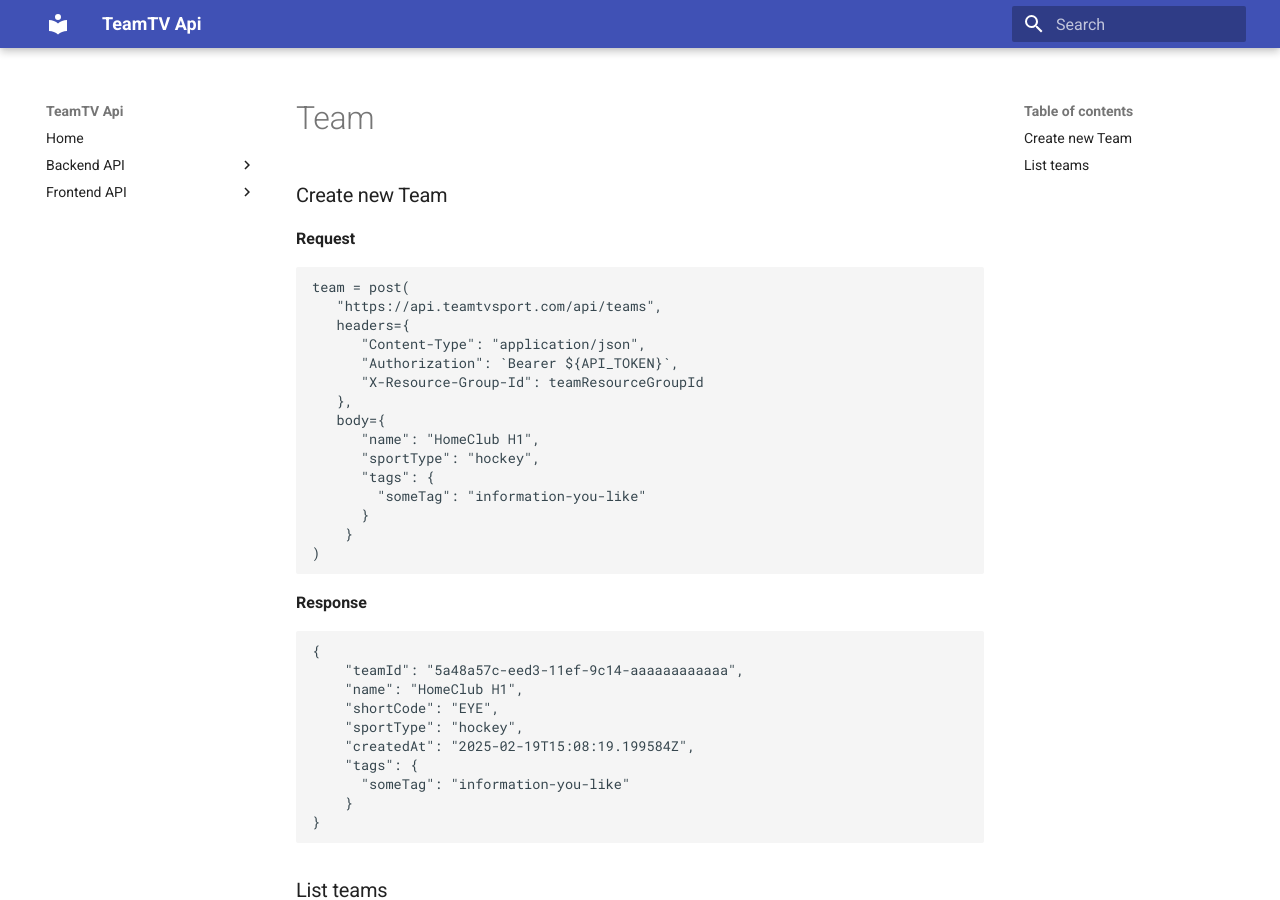
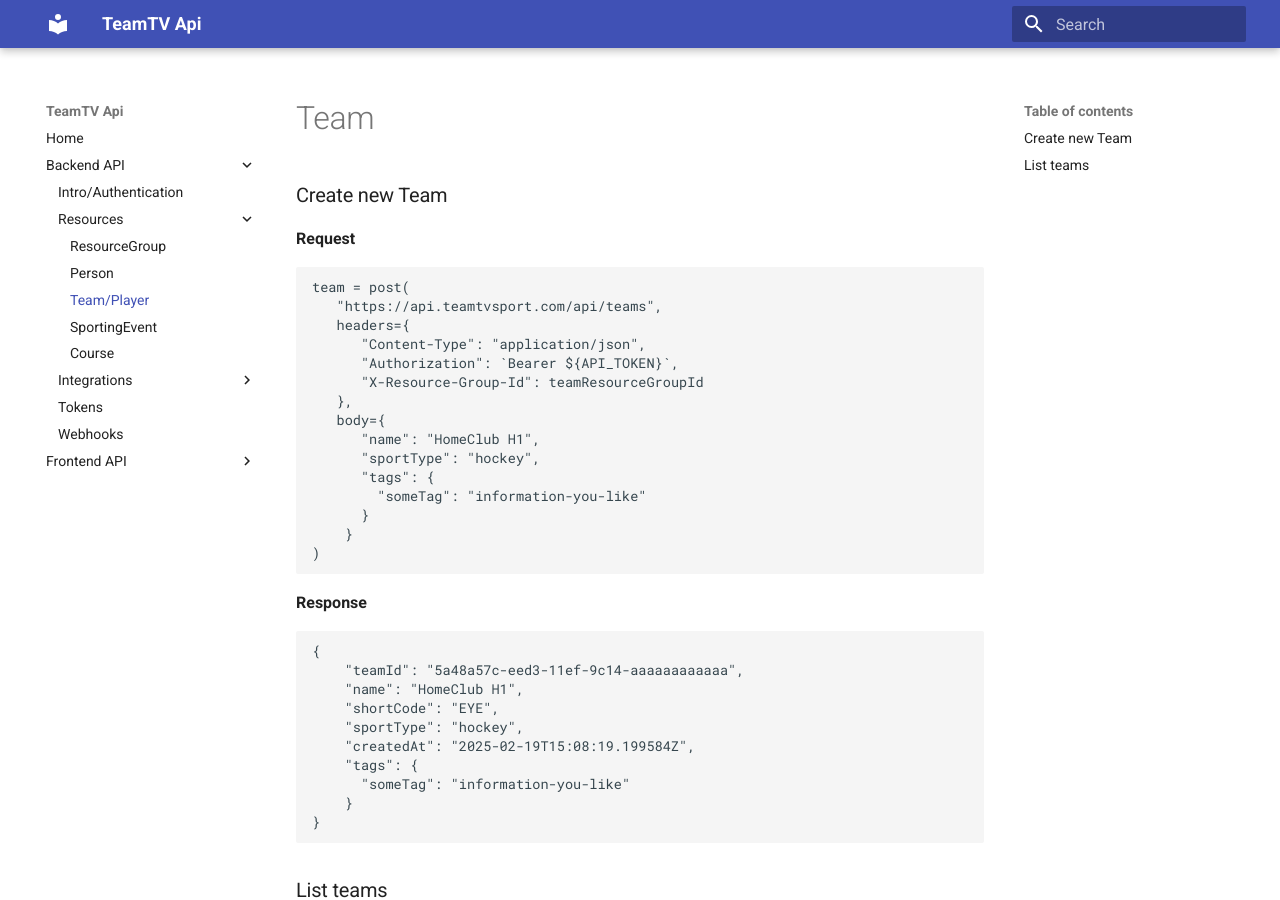
Before and after one commit to teamtv/teamtv-api-documentation, an MkDocs documentation site: the page built from docs/backend_api/team.md, in a window 1280 px wide and 900 px high. Built offline with MkDocs 1.6.1 and Material for MkDocs 9.7.7, drawn with Linux system fonts in a browser that asks for light colours.

Commit message:
Update navigation

```diff
--- a/mkdocs.yml
+++ b/mkdocs.yml
@@ -12,6 +12,8 @@ nav:
     - Intro/Authentication: backend_api/intro.md
     - Resources:
       - ResourceGroup: backend_api/resource_group.md
+      - Person: backend_api/person.md
+      - Team/Player: backend_api/team.md
       - SportingEvent: backend_api/sporting_event.md
       - Course: backend_api/course.md
     - Integrations:
```
